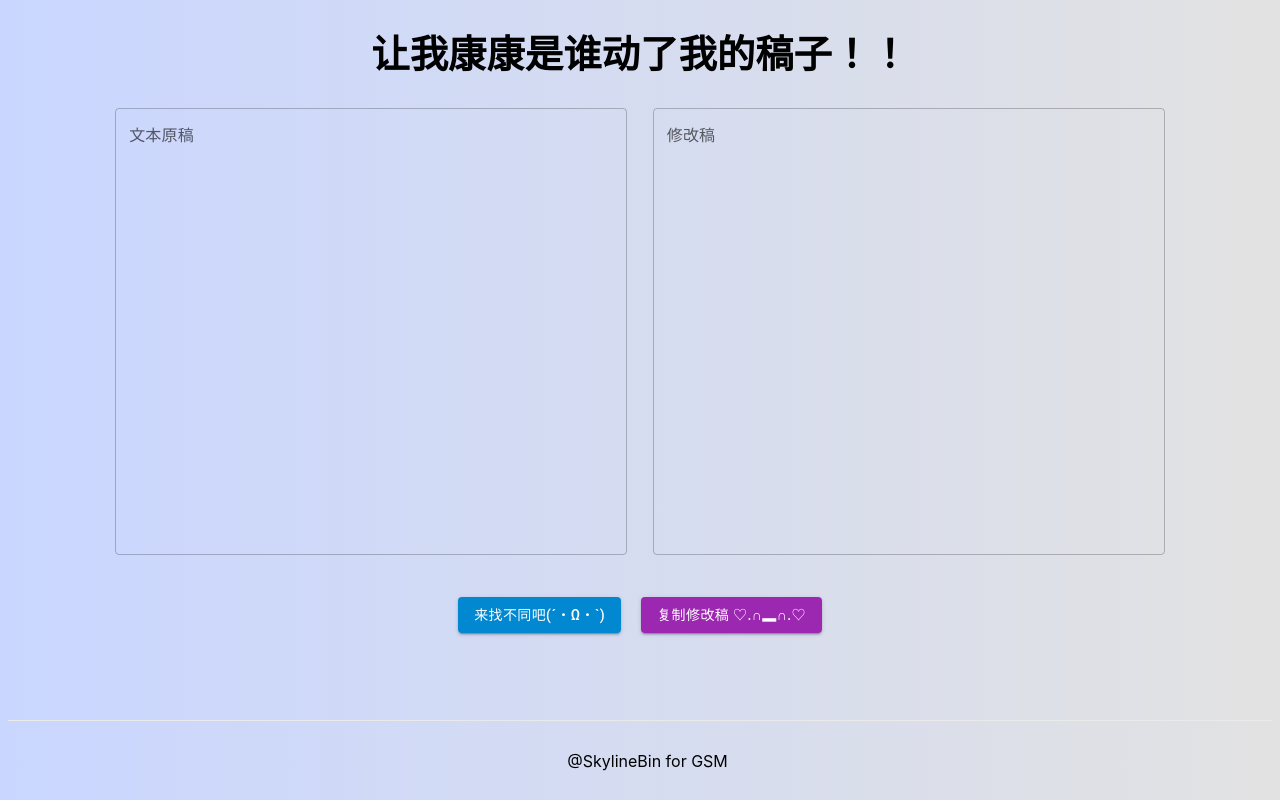
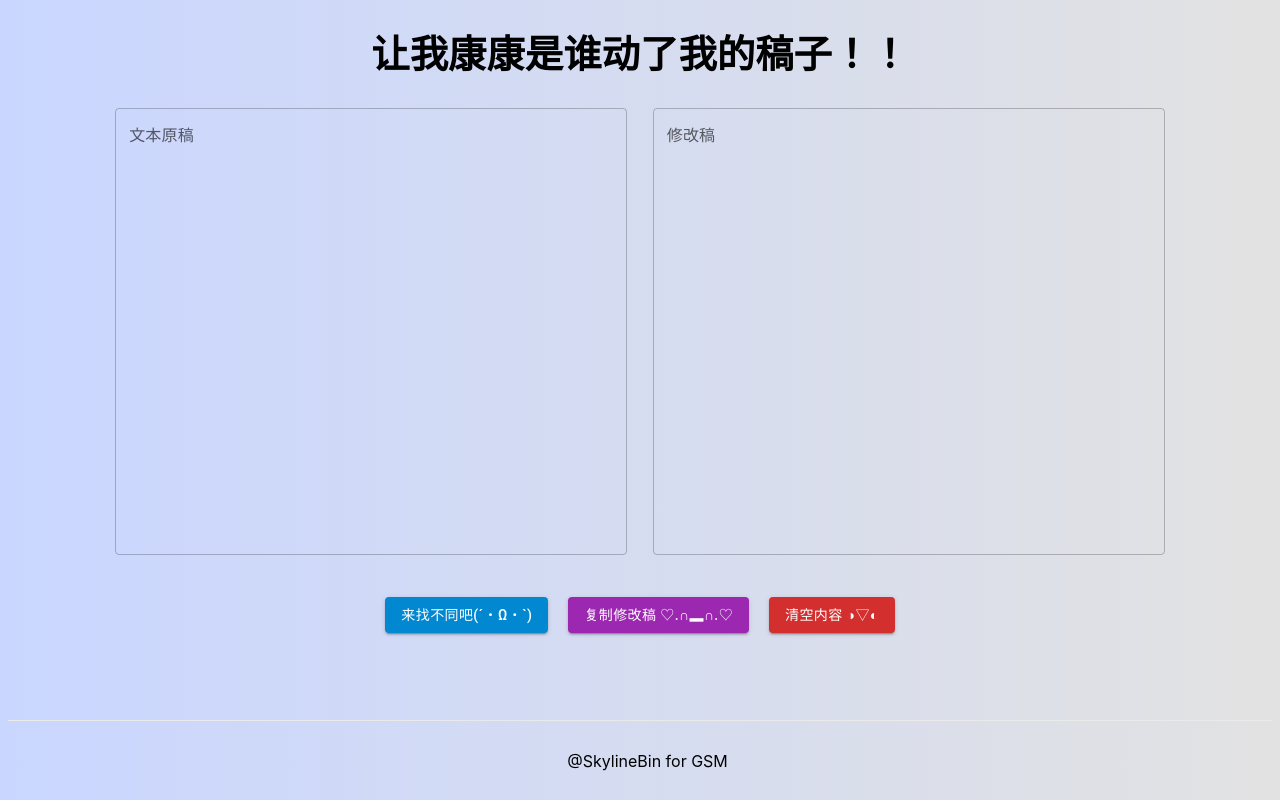
Before and after one commit to skylinebin/bin-tools, a Next.js app: page /diff in a window 1280 px wide. Built offline with nearby package versions, Linux system fonts and the light colour scheme.

Commit message:
feat: add remove btn for diff page

```diff
--- a/pages/diff/index.tsx
+++ b/pages/diff/index.tsx
@@ -72,6 +72,11 @@ export default function Diff() {
       console.error("Trigger:", e.trigger);
     });
   }, []);
+  const handleClearClick = () => {
+    setTextInput('');
+    setAfterTextInput('');
+    setDiffTexts('');
+  };
 
   return (
     <div className={diffStyles.container}>
@@ -143,6 +148,18 @@ export default function Diff() {
             }}
           >
             复制修改稿 ♡.∩▂∩.♡
+          </Button>
+          <Button
+            data-clipboard-text={afterTextInput}
+            variant="contained"
+            color="error"
+            onClick={handleClearClick}
+            className={`${diffStyles.copybutton} copy-btn`}
+            style={{
+              marginLeft: '20px'
+            }}
+          >
+            清空内容 ◑▽◐
           </Button>
         </div>
         <Snackbar
```
Also changed, not shown: pages/index.tsx (+6 -6 lines).
